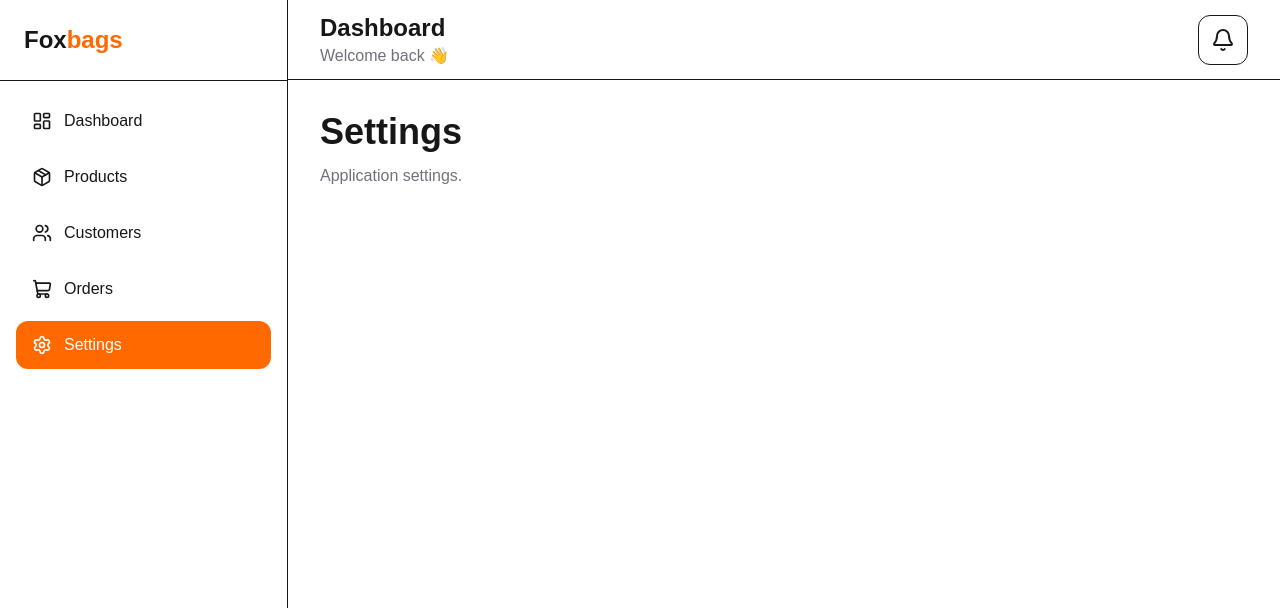
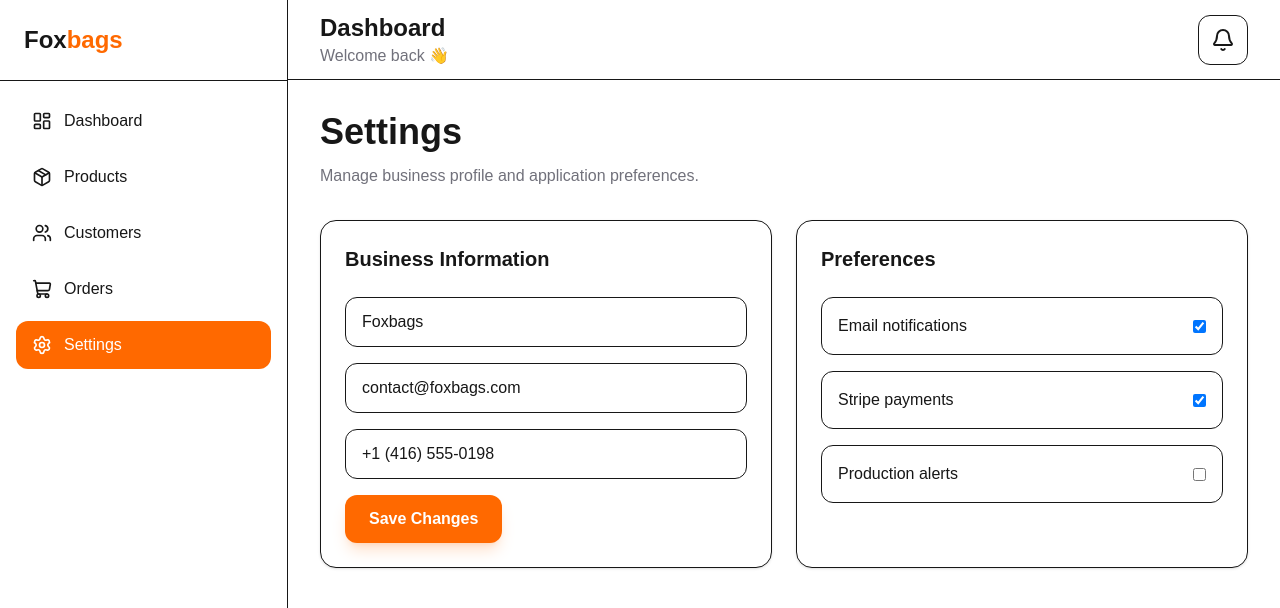
Before and after one commit to birabotto/foxbags-dashboard, a Next.js app: page /dashboard/settings in a window 1280 px wide. Shown: the top 608 px of the page. Built offline with nearby package versions, Linux system fonts and the light colour scheme.

Commit message:
feat: create settings page with business preferences

```diff
--- a/src/app/dashboard/settings/page.tsx
+++ b/src/app/dashboard/settings/page.tsx
@@ -1,9 +1,62 @@
+import { PageHeader } from "@/app/components/dashboard/page-header";
+import { Button } from "@/app/components/ui/button";
+
 export default function SettingsPage() {
   return (
-    <>
-      <h1 className="text-4xl font-bold">Settings</h1>
+    <div>
+      <PageHeader
+        title="Settings"
+        description="Manage business profile and application preferences."
+      />
 
-      <p className="mt-3 text-zinc-500">Application settings.</p>
-    </>
+      <div className="grid gap-6 lg:grid-cols-2">
+        <div className="rounded-2xl border bg-white p-6 shadow-sm">
+          <h2 className="text-xl font-bold">Business Information</h2>
+
+          <div className="mt-6 space-y-4">
+            <input
+              className="w-full rounded-xl border px-4 py-3"
+              placeholder="Business name"
+              defaultValue="Foxbags"
+            />
+
+            <input
+              className="w-full rounded-xl border px-4 py-3"
+              placeholder="Business email"
+              defaultValue="contact@foxbags.com"
+            />
+
+            <input
+              className="w-full rounded-xl border px-4 py-3"
+              placeholder="Phone number"
+              defaultValue="+1 (416) 555-0198"
+            />
+
+            <Button>Save Changes</Button>
+          </div>
+        </div>
+
+        <div className="rounded-2xl border bg-white p-6 shadow-sm">
+          <h2 className="text-xl font-bold">Preferences</h2>
+
+          <div className="mt-6 space-y-4">
+            <label className="flex items-center justify-between rounded-xl border p-4">
+              <span>Email notifications</span>
+              <input type="checkbox" defaultChecked />
+            </label>
+
+            <label className="flex items-center justify-between rounded-xl border p-4">
+              <span>Stripe payments</span>
+              <input type="checkbox" defaultChecked />
+            </label>
+
+            <label className="flex items-center justify-between rounded-xl border p-4">
+              <span>Production alerts</span>
+              <input type="checkbox" />
+            </label>
+          </div>
+        </div>
+      </div>
+    </div>
   );
 }
```
